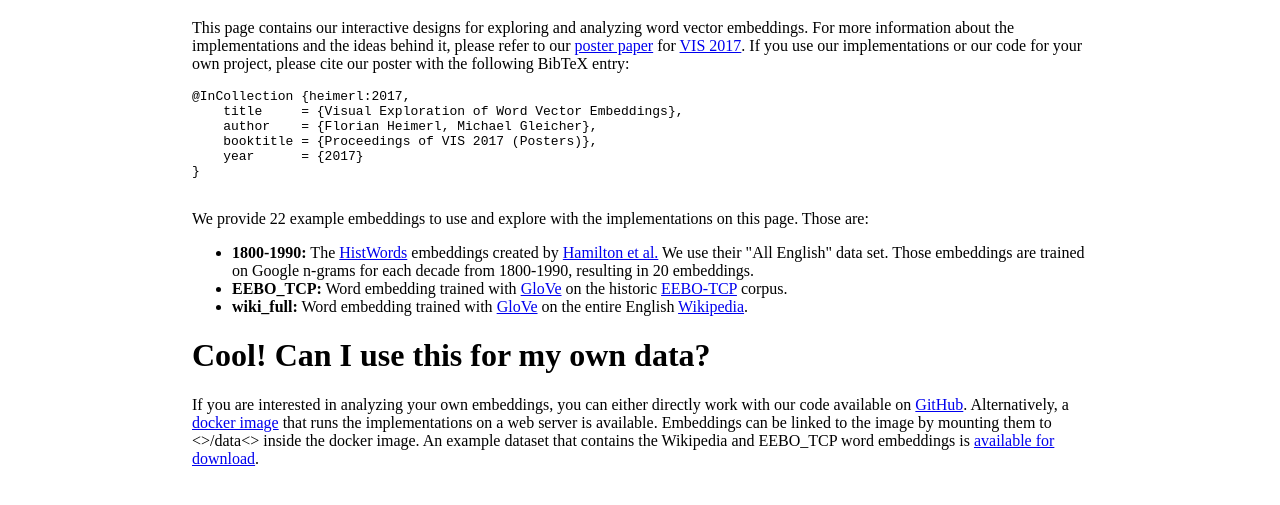
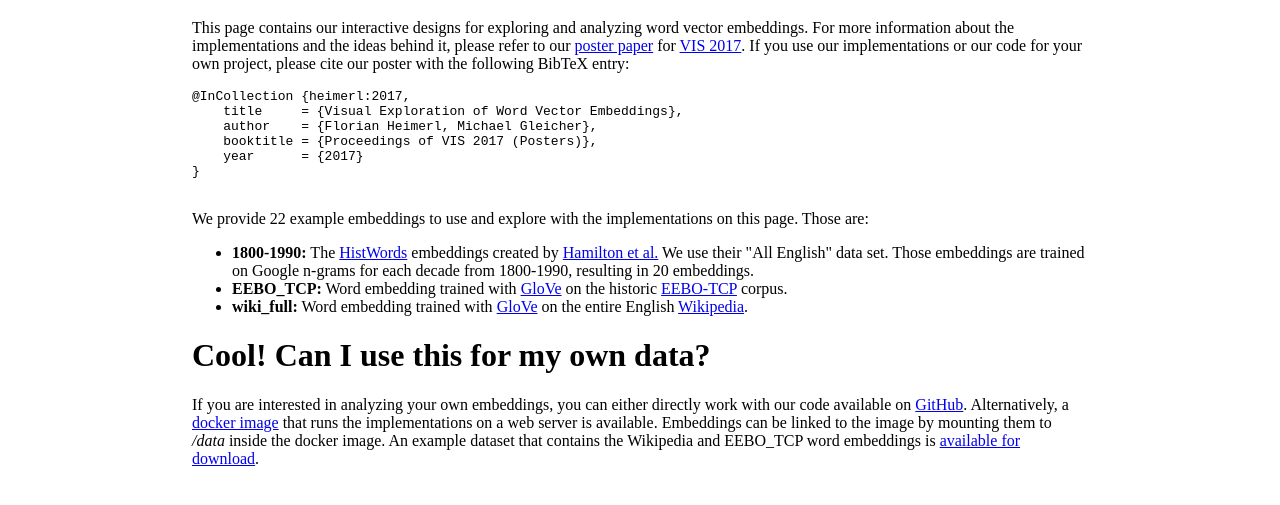
Before and after one commit to uwgraphics/viswordembeddings, a plain HTML site: page app/static/index.html in a window 1280 px wide. Shown: the part 109-614 px from the top of the page. Drawn offline with nearby package versions, Linux system fonts and the light colour scheme.

Commit message:
missing html element in index.html added

```diff
--- a/app/static/index.html
+++ b/app/static/index.html
@@ -60,7 +60,7 @@
                 <p>
                 If you are interested in analyzing your own embeddings, you can either directly work with our code available on <a href="https://github.com/uwgraphics/viswordembeddings" target="_blank">GitHub</a>.
                 Alternatively, a <a href="https://hub.docker.com/r/fheimerl/viswordembeddings/" target="_blank">docker image</a> that runs the implementations on a web server is available.
-                Embeddings can be linked to the image by mounting them to <>/data<> inside the docker image.
+                Embeddings can be linked to the image by mounting them to <i>/data</i> inside the docker image.
                 An example dataset that contains the Wikipedia and EEBO_TCP word embeddings is <a href="http://pages.cs.wisc.edu/~heimerl/embs.tar.bz2" target="_blank">available for download</a>.
                 </p>
             </div>
```
